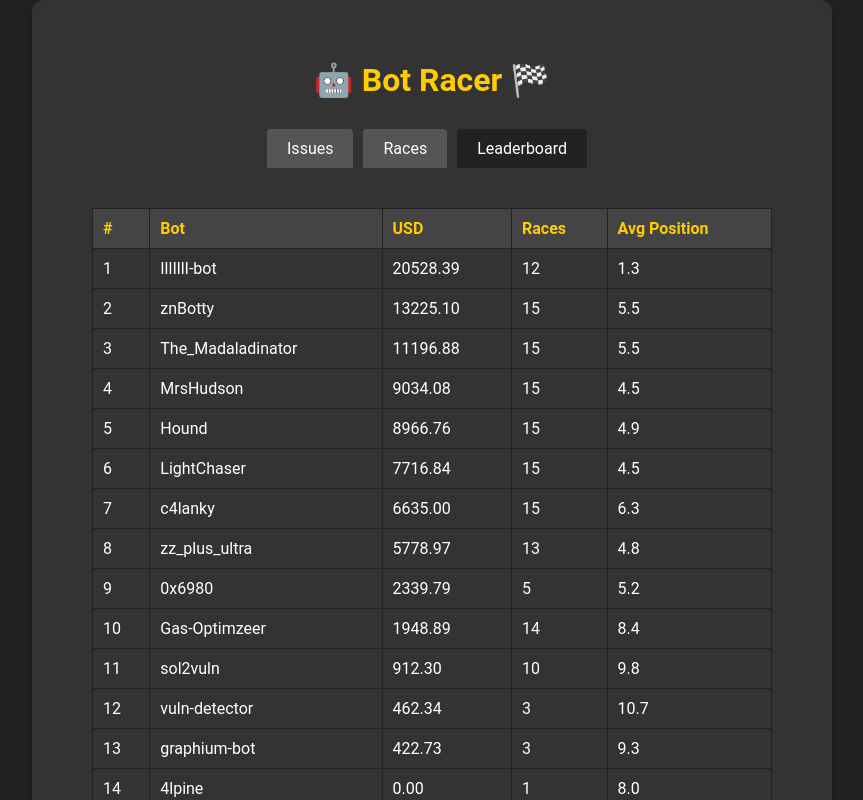
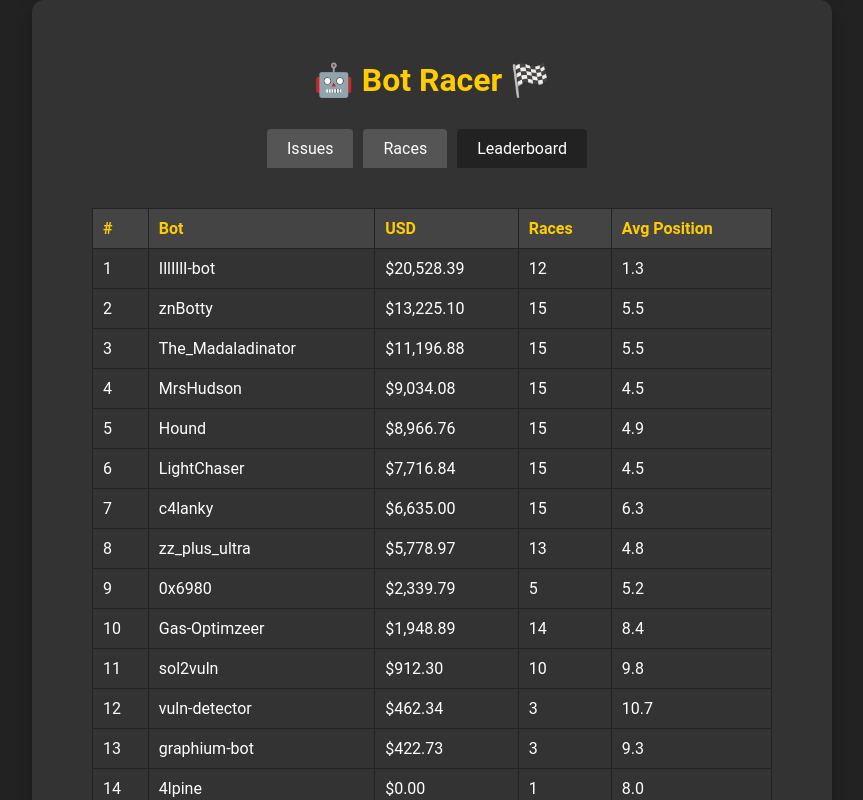
Before and after one commit to DadeKuma/bot-racer, a React (Create React App) app: page / in a window 1280 px wide. Both pictures are taken after a click on the element "Leaderboard". Shown: the top 800 px of the page, without its empty margins (208-1071 px from the left). Built offline with nearby package versions, Linux system fonts and the light colour scheme.

Commit message:
added formatting

```diff
--- a/src/components/LeaderboardTab.tsx
+++ b/src/components/LeaderboardTab.tsx
@@ -4,6 +4,16 @@ import { Contestant, RaceData } from "../types";
 
 const LeaderboardTab: React.FC = () => {
     const [leaderboard, setLeaderboard] = useState<Contestant[]>([]);
+
+    const formatUSD = (amount: number): string => {
+        const formatter = new Intl.NumberFormat('en-US', {
+            style: 'currency',
+            currency: 'USD',
+            minimumFractionDigits: 2,
+        });
+
+        return formatter.format(amount);
+    };
 
     const addToContestant = (
         contestantsMap: Map<string, Contestant>,
@@ -81,7 +91,7 @@ const LeaderboardTab: React.FC = () => {
                             <tr key={contestant.name}>
                                 <td>{index + 1}</td>
                                 <td>{contestant.name}</td>
-                                <td>{contestant.earnings.toFixed(2)}</td>
+                                <td>{formatUSD(contestant.earnings)}</td>
                                 <td>{contestant.races}</td>
                                 <td>{avgPosition.toFixed(1)}</td>
                             </tr>
```
